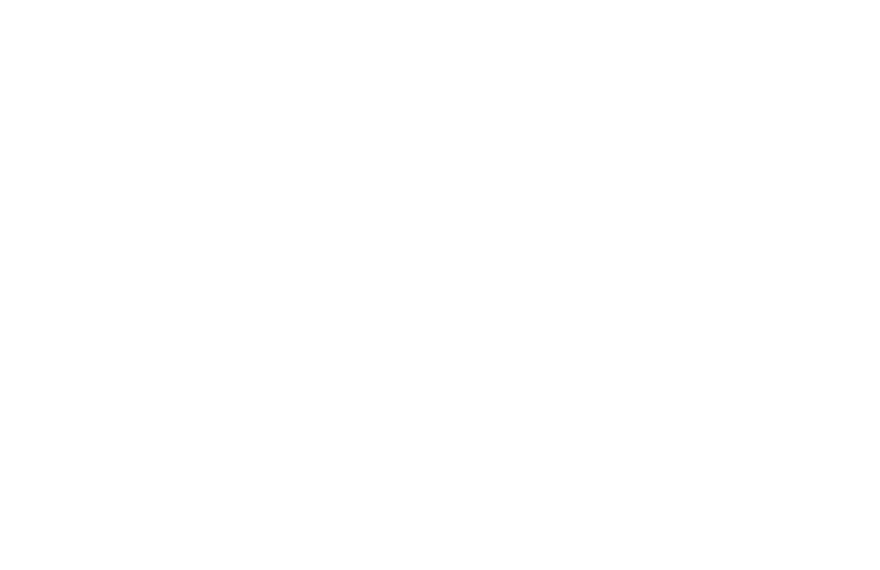
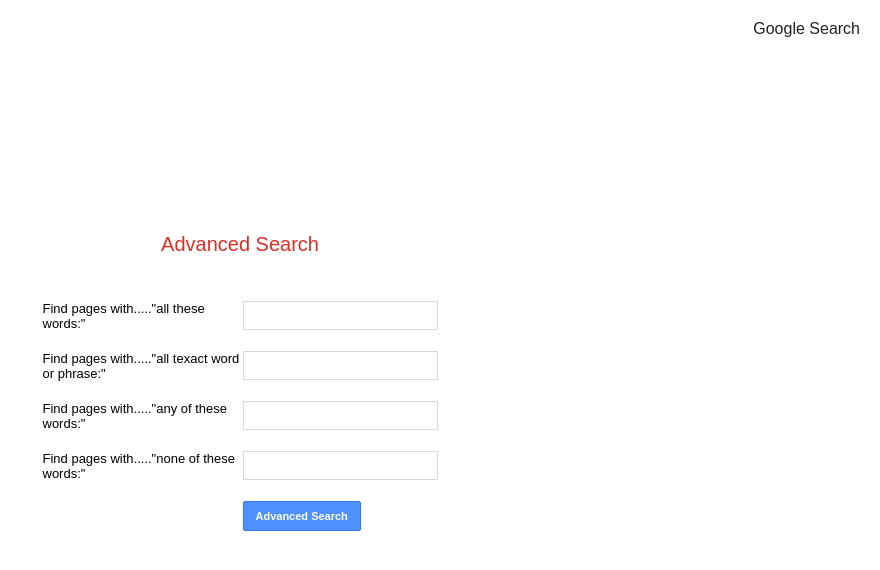
Before and after one commit to Jakoyoski/jakoyoski.github.io, a plain HTML site: page advanced.html in a window 1280 px wide. Shown: the whole page, without its empty margins (400-1280 px from the left). Drawn offline with Linux system fonts and the light colour scheme.

Commit message:
added advanced.html and updated both advance and styles files

```diff
--- a/advanced.html
+++ b/advanced.html
@@ -0,0 +1,41 @@
+<!DOCTYPE html>
+<html lang="en">
+    <head>
+    <meta charset="utf-8">
+    <meta name="viewport" content="width=device-width, initial-scale=1">
+    <title>Google</title>
+    <link rel="stylesheet" href="images/styles.css">
+    </head>
+    <body>
+        <header>
+            <nav>
+                <a href="index.html"> Google Search</a>
+            </nav>
+        </header>
+        <main class="advanced-main">
+            <h1> Advanced Search</h1>
+            <form action="https://www.google.com/search" method="GET">
+                <div class="advanced-row">
+                    <label> Find pages with....."all these words:"</label>
+                    <input type="text" name="as_a" class="advanced-input">
+                </div>
+                <div class="advanced-row">
+                    <label> Find pages with....."all texact word or phrase:"</label>
+                    <input type="text" name="as_epq" class="advanced-input">
+                </div>
+                <div class="advanced-row">
+                    <label> Find pages with....."any of these words:"</label>
+                    <input type="text" name="as_oq" class="advanced-input">
+                </div>
+                <div class="advanced-row">
+                    <label> Find pages with....."none of these words:"</label>
+                    <input type="text" name="as_eq" class="advanced-input">
+                </div>
+                <div class="advanced-row">
+
+                    <input type="submit" value="Advanced Search" class="advanced-button">
+                </div>
+            </form>
+        </main>
+    </body>
+</html>
--- a/images/styles.css
+++ b/images/styles.css
@@ -49,3 +49,71 @@ main{
     height: 44px;
     border-radius: 24px;
 }
+
+.search-bar:hover, .search-bar:focus{
+    box-shadow: 0 1px 6px rgba(32, 33, 36, 0.28);
+    outline: none;
+}
+.buttons{
+    display: flex;
+    gap:10px;
+}
+.search-button{
+    background-color: #f8f9fa;
+    border: 1px solid  #f8f9fa;
+    border-radius: 4px;
+    color: #3c4043;
+    font-size: 14px;
+    padding: 10px 16px;
+    cursor: pointer;
+
+}
+.search-button:hover{
+    border: 1px solid #dadce0;
+    box-shadow: 0 1px 1px rgba(0, 0, 0, 0.1);
+
+}
+
+.advanced-main{
+    padding: 20px 40px;
+}
+.advanced-main h1{
+    color: #d93025;
+    font-size: 20px;
+    margin: 25px 35px;
+    font-weight: normal;
+}
+.advanced-row{
+    display: flex;
+    align-items: center;
+    margin: 20px 0;
+}
+.advanced-row label{
+    width: 200px;
+    font-size: 13px;
+}
+.advanced-input{
+    flex-grow: 1;
+    height: 25px;
+    border: 1px solid #d9d9d9;
+    padding: 1px 8px;
+
+}
+.advanced-input:focus{
+    border-color: #4d90f3;
+    outline: none;
+}
+.advanced-button{
+    background-color: #4d90fe;
+    color: white;
+    border: 1px solid #3079ed;
+    border-radius: 2px;
+    font-size: 11px;
+    font-weight: bold;
+    padding: 8px 12px;
+    margin-left: 200px;
+    cursor: pointer;
+}
+.advanced-button:hover{
+    background-color: #357ae8;
+}
```
